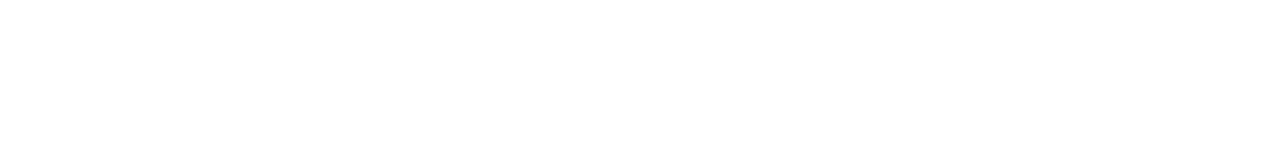
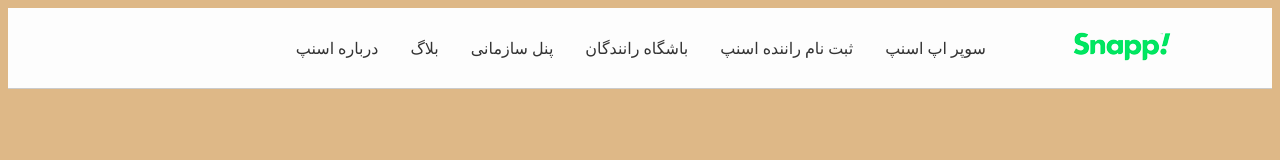
Before and after one commit to MrMehdi0/Snapp_Project, a plain HTML site: page index.html in a window 1280 px wide. Drawn offline with Linux system fonts and the light colour scheme.

Commit message:
add navbar-3

```diff
--- a/index.html
+++ b/index.html
@@ -1,10 +1,29 @@
 <!DOCTYPE html>
-<html lang="en">
+<html lang="en" dir="rtl">
   <head>
     <meta charset="UTF-8" />
     <meta name="viewport" content="width=device-width, initial-scale=1.0" />
     <title>Snapp</title>
     <link rel="stylesheet" href="/style.css" />
+    <link rel="stylesheet" href="/reset.css" />
   </head>
-  <body></body>
+  <body>
+    <navbar class="navbar">
+      <div class="container">
+        <div class="navbar-section">
+          <div class="navbar-logo">
+            <img src="/statics/img/logo.png" alt="snapp logo" />
+          </div>
+          <ul class="navbar-links">
+            <li><span>سوپر اپ اسنپ</span></li>
+            <li><span>ثبت نام راننده اسنپ</span></li>
+            <li><span>باشگاه رانندگان</span></li>
+            <li><span>پنل سازمانی</span></li>
+            <li><span>بلاگ</span></li>
+            <li><span>درباره اسنپ</span></li>
+          </ul>
+        </div>
+      </div>
+    </navbar>
+  </body>
 </html>
--- /dev/null
+++ b/reset.css
@@ -0,0 +1,50 @@
+/* Container standard styles */
+.container {
+  width: 100%;
+  margin-right: auto;
+  margin-left: auto;
+  padding-right: 15px;
+  padding-left: 15px;
+}
+
+/* Media query for small devices (mobile phones, less than 576px) */
+@media (max-width: 575.98px) {
+  .container {
+    max-width: 100%;
+  }
+}
+
+/* Media query for small to medium devices (tablets, 576px and up) */
+@media (min-width: 576px) {
+  .container {
+    max-width: 540px;
+  }
+}
+
+/* Media query for medium devices (tablets, 768px and up) */
+@media (min-width: 768px) {
+  .container {
+    max-width: 720px;
+  }
+}
+
+/* Media query for large devices (desktops, 992px and up) */
+@media (min-width: 992px) {
+  .container {
+    max-width: 960px;
+  }
+}
+
+/* Media query for extra large devices (large desktops, 1200px and up) */
+@media (min-width: 1200px) {
+  .container {
+    max-width: 1140px;
+  }
+}
+
+/* Media query for extra extra large devices (extra-large desktops, 1400px and up) */
+@media (min-width: 1400px) {
+  .container {
+    max-width: 1440px;
+  }
+}
--- a/style.css
+++ b/style.css
@@ -0,0 +1,30 @@
+body {
+  background-color: burlywood;
+}
+.navbar {
+  height: 5rem;
+  background-color: #fdfdfd;
+  color: #333;
+  display: flex;
+  border-bottom: 1px solid rgba(0, 0, 0, 0.2);
+}
+.navbar-section {
+  display: flex;
+  align-items: center;
+  height: 100%;
+}
+.container {
+  max-width: 1440px;
+  width: 100%;
+  margin: auto;
+}
+.navbar-links {
+  list-style: none;
+  display: flex;
+}
+.navbar-links li {
+  margin-right: 2rem;
+}
+.navbar-section .navbar-logo {
+  margin-right: 1.5rem;
+}
```
Also changed, not shown: statics/img/logo.png (added).
